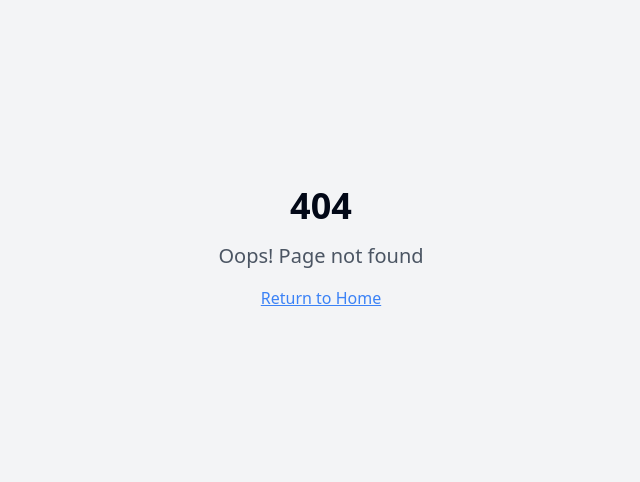
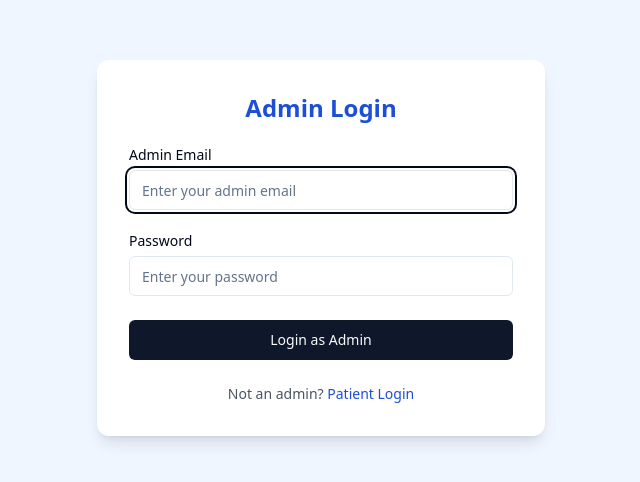
Before and after one commit to yourboyLungelo/Medi_Connect-HS, a React (Vite) app: page /admin-login in a window 1280 px wide. Before the commit this address had no page. Shown: the part 152-634 px from the top of the page, without its empty margins (319-959 px from the left). Built offline with nearby package versions, Linux system fonts and the light colour scheme.

Commit message:
Add admin login page
Added an admin login page with basic form.

```diff
--- a/src/App.tsx
+++ b/src/App.tsx
@@ -8,6 +8,7 @@ import NotFound from "./pages/NotFound";
 import Login from "./pages/Login";
 import Register from "./pages/Register";
 import Dashboard from "./pages/Dashboard";
+import AdminLogin from "./pages/AdminLogin";
 
 const queryClient = new QueryClient();
 
@@ -22,6 +23,7 @@ const App = () => (
           <Route path="/login" element={<Login />} />
           <Route path="/register" element={<Register />} />
           <Route path="/dashboard" element={<Dashboard />} />
+          <Route path="/admin-login" element={<AdminLogin />} />
           {/* ADD ALL CUSTOM ROUTES ABOVE THE CATCH-ALL "*" ROUTE */}
           <Route path="*" element={<NotFound />} />
         </Routes>
--- /dev/null
+++ b/src/pages/AdminLogin.tsx
@@ -0,0 +1,68 @@
+
+import { Button } from "@/components/ui/button";
+import { Input } from "@/components/ui/input";
+import { Label } from "@/components/ui/label";
+import { FormEvent, useState } from "react";
+import { useNavigate } from "react-router-dom";
+
+const AdminLogin = () => {
+  const [email, setEmail] = useState('');
+  const [password, setPassword] = useState('');
+  const navigate = useNavigate();
+
+  // Dummy submit handler (no backend/auth yet)
+  const handleSubmit = (e: FormEvent) => {
+    e.preventDefault();
+    // Here, you should check credentials using backend or Supabase in a real app
+    if (email && password) {
+      alert("Logged in as admin: " + email);
+      // Here you could navigate to an admin dashboard if you have one
+      // navigate('/admin-dashboard');
+    } else {
+      alert("Please enter your Admin Email and Password.");
+    }
+  };
+
+  return (
+    <main className="min-h-screen flex justify-center items-center bg-blue-50">
+      <form
+        onSubmit={handleSubmit}
+        className="bg-white shadow-lg w-full max-w-md rounded-xl p-8 flex flex-col gap-6"
+      >
+        <h2 className="text-2xl font-bold text-blue-700 text-center">Admin Login</h2>
+        <div className="flex flex-col gap-2">
+          <Label htmlFor="admin-email">Admin Email</Label>
+          <Input
+            id="admin-email"
+            type="email"
+            placeholder="Enter your admin email"
+            value={email}
+            onChange={e => setEmail(e.target.value)}
+            required
+            autoFocus
+          />
+        </div>
+        <div className="flex flex-col gap-2">
+          <Label htmlFor="admin-password">Password</Label>
+          <Input
+            id="admin-password"
+            type="password"
+            placeholder="Enter your password"
+            value={password}
+            onChange={e => setPassword(e.target.value)}
+            required
+          />
+        </div>
+        <Button type="submit" className="w-full">Login as Admin</Button>
+        <p className="text-sm text-center text-gray-600">
+          Not an admin?{" "}
+          <a href="/login" className="text-blue-700 hover:underline">
+            Patient Login
+          </a>
+        </p>
+      </form>
+    </main>
+  );
+};
+
+export default AdminLogin;
--- a/src/pages/Index.tsx
+++ b/src/pages/Index.tsx
@@ -1,3 +1,4 @@
+
 // Main landing page for the public healthcare system
 
 import Hero from "@/components/Hero";
@@ -25,6 +26,12 @@ const Index = () => {
           >
             Register
           </a>
+          <a
+            href="/admin-login"
+            className="rounded-md text-gray-700 px-6 py-2 hover:bg-gray-100 font-semibold border border-gray-300 transition"
+          >
+            Admin Login
+          </a>
         </div>
       </header>
 
```
